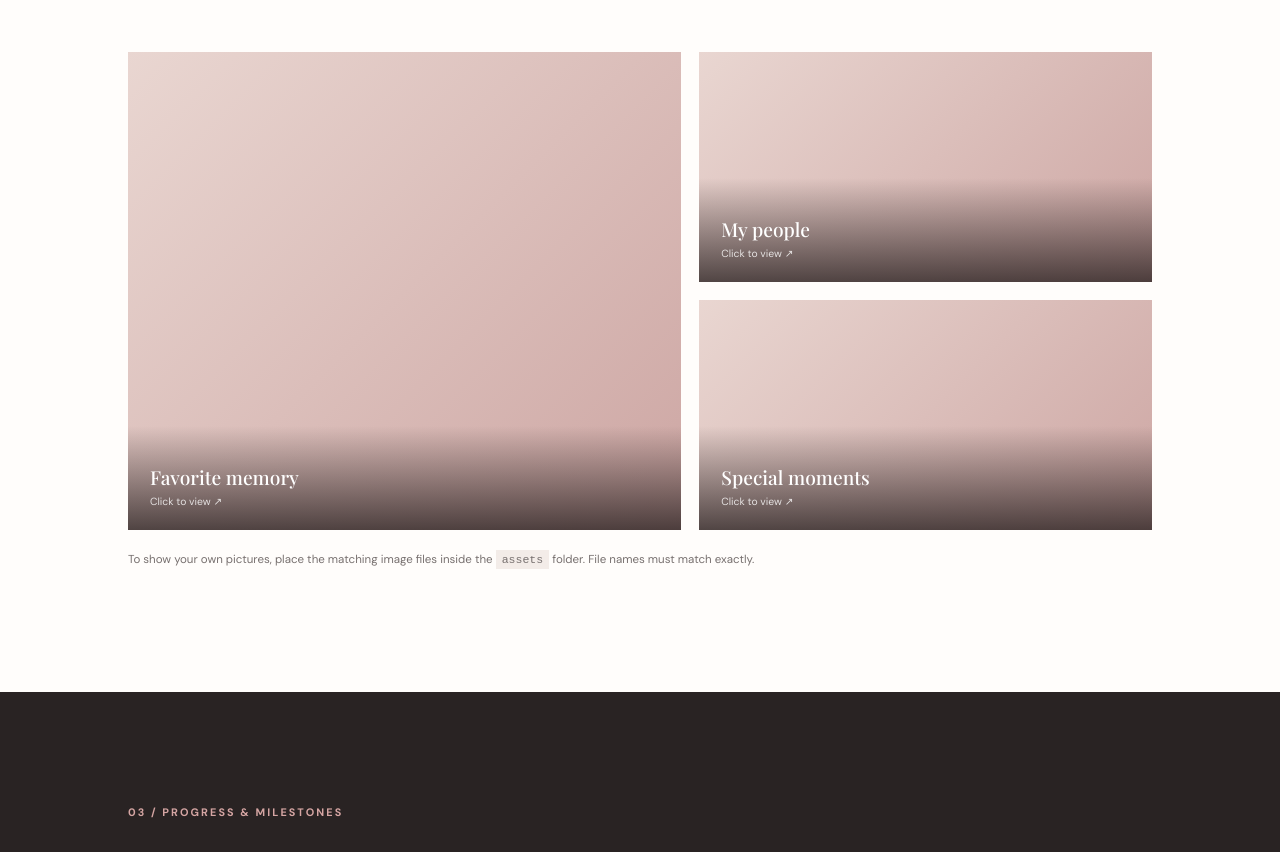
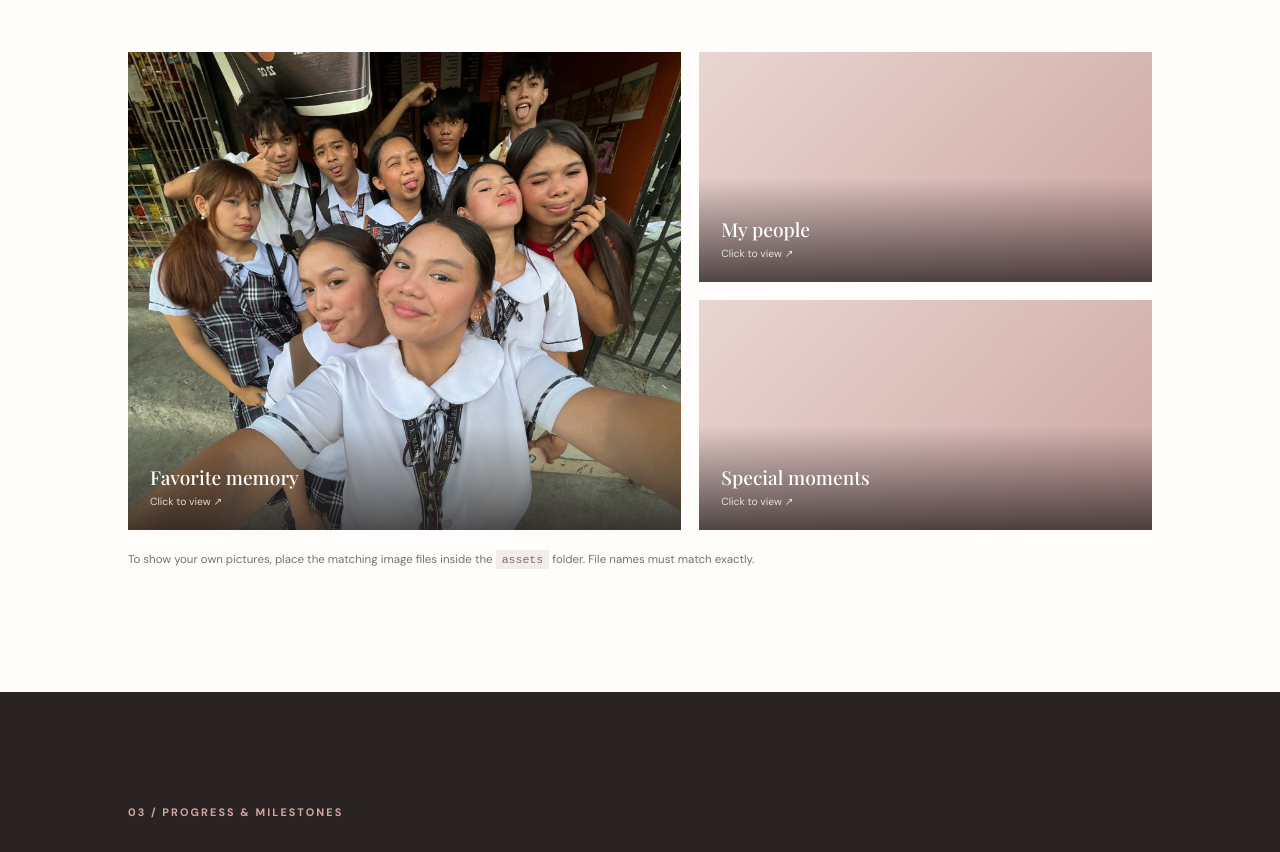
Before and after one commit to welfredo/Ayani, a plain HTML site: page index.html in a window 1280 px wide. Shown: the part 1950-2802 px from the top of the page. Drawn offline with nearby package versions, Linux system fonts and the light colour scheme; a web font is replaced by a local one.

Commit message:
Update index.html

```diff
--- a/index.html
+++ b/index.html
@@ -80,7 +80,7 @@
       </div>
       <div class="gallery-grid">
         <button class="gallery-card tall reveal" data-image="assets/10-10.jpg" aria-label="Open memory photo">
-          <img src="assets/10-10.jpg" alt="A favorite memory" data-fallback="memory">
+          <img src="10.jpg" alt="A favorite memory" data-fallback="memory">
           <span class="gallery-overlay"><b>Favorite memory</b><small>Click to view ↗</small></span>
         </button>
         <button class="gallery-card reveal" data-image="assets/bestiee.jpg" aria-label="Open best friends photo">
```
